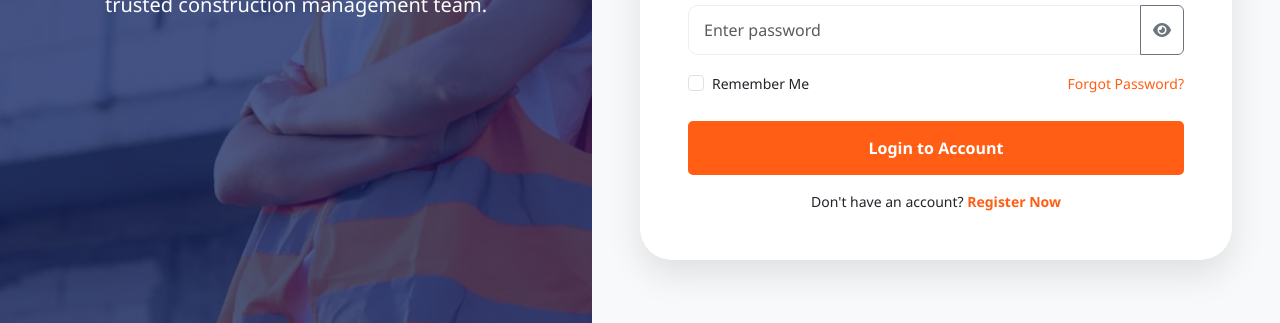
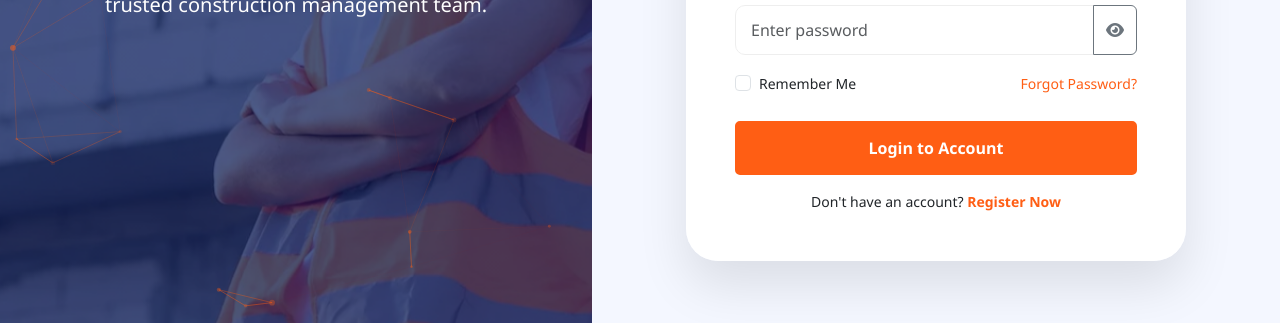
Before and after one commit to rajeshpvmca/construction, a plain HTML site: page login.html in a window 1280 px wide. Shown: the part 477-800 px from the top of the page. Drawn offline with nearby package versions, Linux system fonts and the light colour scheme.

Commit message:
login and signup changes

```diff
--- a/login.html
+++ b/login.html
@@ -14,13 +14,41 @@
     <link rel="stylesheet" href="https://cdnjs.cloudflare.com/ajax/libs/font-awesome/6.0.0/css/all.min.css">
     <link href="https://unpkg.com/aos@2.3.1/dist/aos.css" rel="stylesheet">
 
+    <style>
+        .auth-image-side {
+            position: relative;
+            overflow: hidden;
+        }
+        #tsparticles {
+            position: absolute;
+            width: 100%;
+            height: 100%;
+            top: 0;
+            left: 0;
+            z-index: 1; /* Particles on top of image */
+        }
+        .auth-image-side > .text-center {
+            position: relative;
+            z-index: 2; /* Text on top of particles */
+        }
+        .auth-card {
+            background: rgba(255, 255, 255, 0.95) !important;
+            backdrop-filter: blur(15px);
+            border: 1px solid rgba(255, 255, 255, 0.2);
+            box-shadow: 0 25px 50px rgba(0, 0, 0, 0.1) !important;
+        }
+        .auth-form-side {
+            background-color: #f4f7ff;
+        }
+    </style>
 </head>
 
 <body>
 
     <div class="auth-wrapper">
         <!-- Image Side (Visible on Large Screens) -->
-        <div class="auth-image-side" data-aos="zoom-in">
+        <div class="auth-image-side" data-aos="fade-right">
+            <div id="tsparticles"></div>
             <div class="text-center text-white p-5">
                 <a href="index.html" class="mb-4 d-inline-block">
                     <img src="assets/images/logoStackly.webp" alt="Logo" style="height: 60px;">
@@ -31,8 +59,8 @@
         </div>
 
         <!-- Form Side -->
-        <div class="auth-form-side px-3 py-2 py-lg-5 px-lg-5" data-aos="fade-left">
-            <div class="auth-card w-100 bg-white p-xl-5 p-3 rounded-5">
+        <div class="auth-form-side py-4 py-lg-0 px-3 px-lg-5" data-aos="fade-left">
+            <div class="auth-card w-100 bg-white p-4 p-lg-5 rounded-5" style="max-width: 500px;">
                 <div class="text-center mb-4">
                     <a href="index.html" class="text-primary small text-decoration-none fw-bold"><i class="fas fa-arrow-left me-2"></i> Back to Home</a>
                 </div>
@@ -79,7 +107,51 @@
 
     <script src="js/auth.js"></script>
     <script src="https://unpkg.com/aos@2.3.1/dist/aos.js"></script>
+    <script src="https://cdn.jsdelivr.net/npm/tsparticles@2.12.0/tsparticles.bundle.min.js"></script>
     <script>
+        tsParticles.load("tsparticles", {
+            particles: {
+                number: { value: 60, density: { enable: true, value_area: 800 } },
+                color: { value: "#ff5e14" },
+                shape: { type: "circle" },
+                opacity: {
+                    value: 0.5,
+                    random: true,
+                    anim: { enable: true, speed: 1, opacity_min: 0.1, sync: false }
+                },
+                size: {
+                    value: 3,
+                    random: true,
+                    anim: { enable: false, speed: 40, size_min: 0.1, sync: false }
+                },
+                line_linked: {
+                    enable: true,
+                    distance: 150,
+                    color: "#ff5e14",
+                    opacity: 0.3,
+                    width: 1
+                },
+                move: {
+                    enable: true,
+                    speed: 1.5,
+                    direction: "none",
+                    random: false,
+                    straight: false,
+                    out_mode: "out",
+                    bounce: false,
+                }
+            },
+            interactivity: {
+                detect_on: "canvas",
+                events: {
+                    onhover: { enable: true, mode: "grab" },
+                    onclick: { enable: true, mode: "push" },
+                    resize: true
+                }
+            },
+            retina_detect: true
+        });
+
         document.addEventListener('DOMContentLoaded', function() {
             AOS.init({
                 duration: 1000,
```
Also changed, not shown: signup.html (+46 -1 lines).
